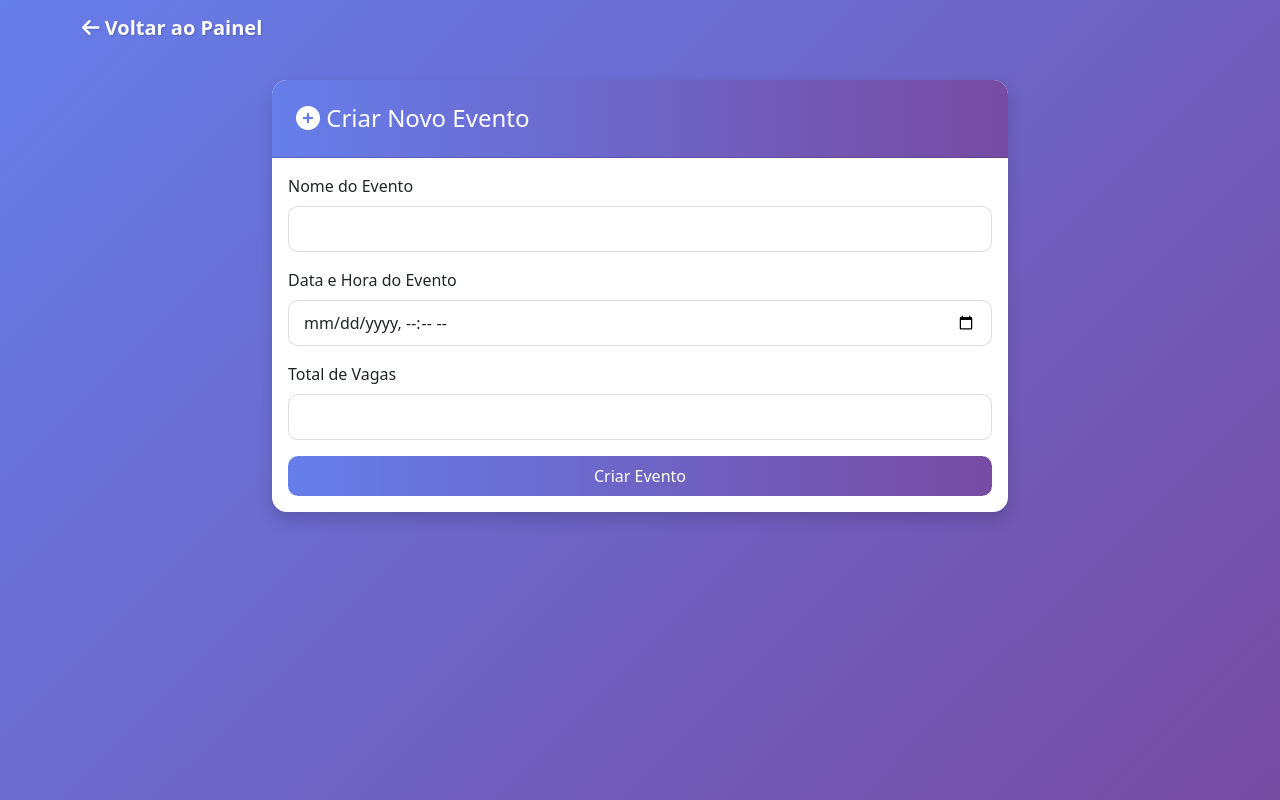
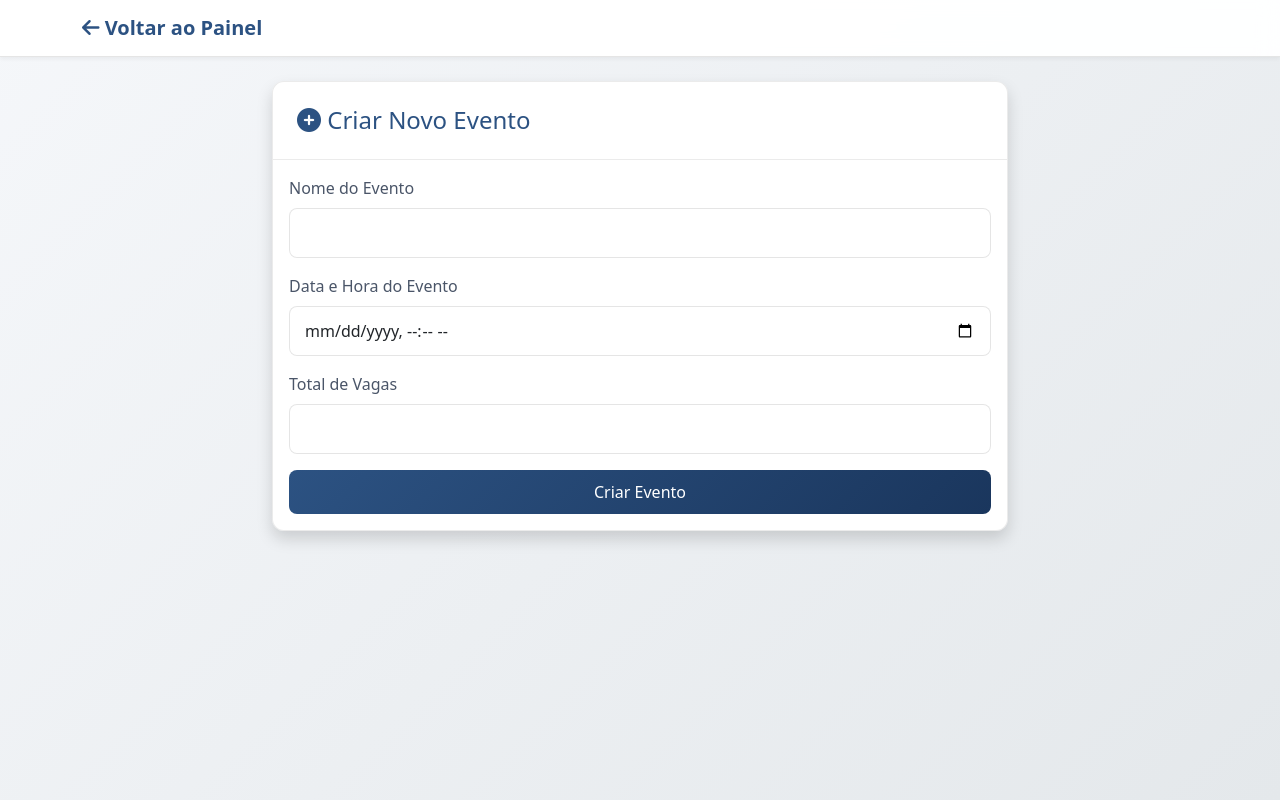
Before and after one commit to lucianomartinsjr/EventReserve, a Flask app: page /create_event in a window 1280 px wide. Run offline with Flask 3, Linux system fonts and the light colour scheme; parts of the project's set-up code (start-up, migrations or seed data) failed here and were passed over.

Commit message:
ajustes de interface

```diff
--- a/app/templates/create_event.html
+++ b/app/templates/create_event.html
@@ -10,20 +10,26 @@
     <link rel="stylesheet" href="https://cdnjs.cloudflare.com/ajax/libs/font-awesome/6.4.0/css/all.min.css">
     <style>
         body {
-            background: linear-gradient(135deg, #667eea 0%, #764ba2 100%);
+            background: linear-gradient(135deg, #f5f7fa 0%, #e4e8eb 100%);
             min-height: 100vh;
         }
 
         .navbar {
-            background: transparent !important;
+            background: rgba(255, 255, 255, 0.95) !important;
+            backdrop-filter: blur(10px);
+            border-bottom: 1px solid rgba(0, 0, 0, 0.1);
+            box-shadow: 0 2px 4px rgba(0, 0, 0, 0.05);
             margin-bottom: 2rem;
         }
 
         .navbar-brand {
-            color: white !important;
+            color: #2c5282 !important;
             font-weight: 600;
-            text-shadow: 1px 1px 2px rgba(0, 0, 0, 0.2);
             transition: all 0.3s ease;
+        }
+
+        .navbar-brand i {
+            color: #2c5282 !important;
         }
 
         .navbar-brand:hover {
@@ -31,43 +37,62 @@
         }
 
         .card {
-            border: none;
-            border-radius: 15px;
-            box-shadow: 0 10px 20px rgba(0,0,0,0.19), 0 6px 6px rgba(0,0,0,0.23);
+            background: rgba(255, 255, 255, 0.98);
+            border: 1px solid rgba(0, 0, 0, 0.08);
+            border-radius: 12px;
+            box-shadow: 0 4px 6px rgba(0, 0, 0, 0.05);
+        }
+
+        .card-header {
+            background: transparent !important;
+            border-bottom: 1px solid rgba(0, 0, 0, 0.08) !important;
+            border-radius: 12px 12px 0 0 !important;
+            padding: 1.5rem !important;
+        }
+
+        .card-header h4 {
+            color: #2c5282;
+        }
+
+        .card-header i {
+            color: #2c5282;
         }
 
         .btn {
-            border-radius: 10px;
-            padding: 8px 16px;
+            border-radius: 8px;
+            padding: 10px 20px;
             transition: all 0.3s ease;
         }
 
         .btn-primary {
-            background: linear-gradient(to right, #667eea, #764ba2);
+            background: linear-gradient(135deg, #2c5282 0%, #1a365d 100%);
             border: none;
         }
 
         .btn:hover {
             transform: translateY(-2px);
-            box-shadow: 0 5px 15px rgba(0,0,0,0.3);
+            box-shadow: 0 4px 6px rgba(0, 0, 0, 0.1);
         }
 
         .form-control {
-            border-radius: 10px;
-            border: 1px solid #ddd;
-            padding: 10px 15px;
+            border: 1px solid rgba(0, 0, 0, 0.1);
+            border-radius: 8px;
+            padding: 12px 15px;
             transition: all 0.3s ease;
         }
 
         .form-control:focus {
-            box-shadow: 0 0 0 0.2rem rgba(102, 126, 234, 0.25);
-            border-color: #667eea;
+            box-shadow: 0 0 0 2px rgba(44, 82, 130, 0.1);
+            border-color: #2c5282;
         }
 
-        .card-header {
-            background: linear-gradient(to right, #667eea, #764ba2) !important;
-            border-radius: 15px 15px 0 0 !important;
-            padding: 1.5rem !important;
+        .form-label {
+            color: #4a5568;
+            font-weight: 500;
+        }
+
+        .text-danger {
+            color: #c53030 !important;
         }
 
         /* Responsividade */
@@ -81,7 +106,7 @@
             }
 
             .btn {
-                padding: 6px 12px;
+                padding: 8px 16px;
                 font-size: 0.9rem;
             }
         }
```
Also changed, not shown: app/models.py (+4 -4 lines), app/templates/admin.html (+59 -37 lines), app/templates/admin_login.html (+32 -16 lines), app/templates/index.html (+55 -23 lines).
